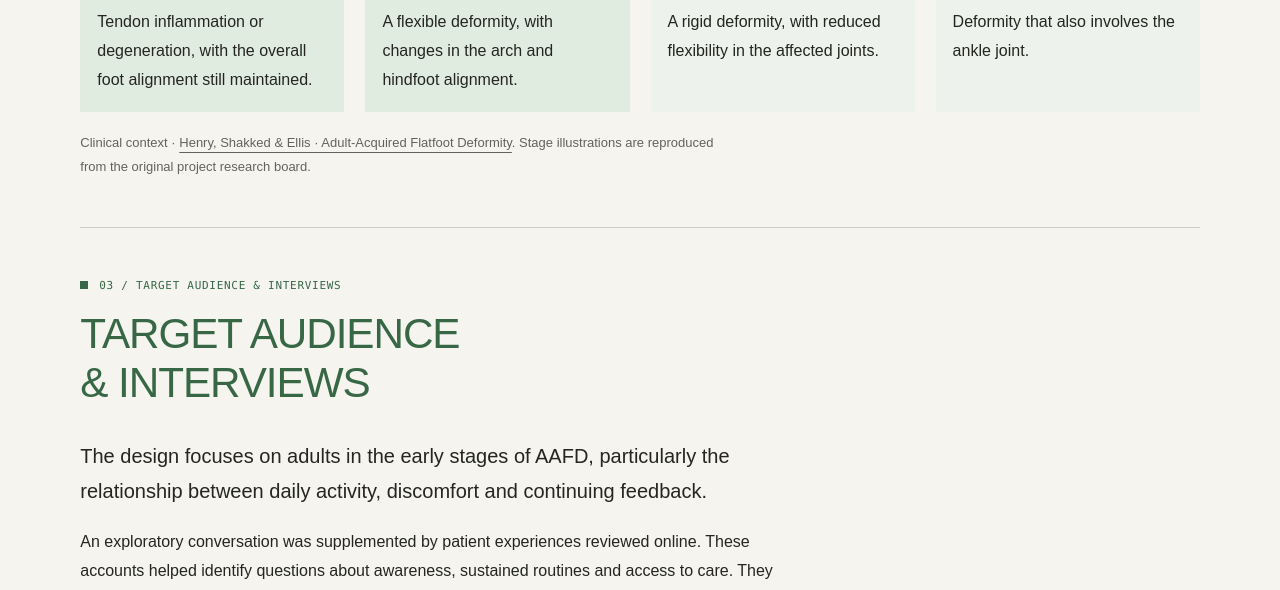
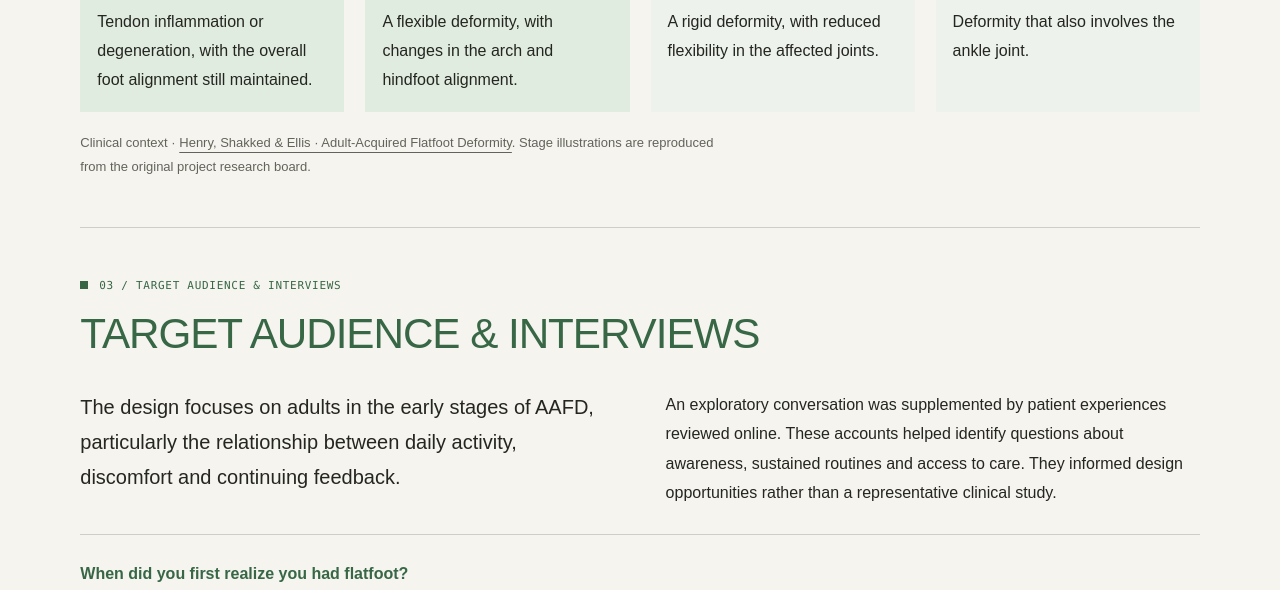
Before and after one commit to YixuanWang77/portfolio, a plain HTML site: page site/projects/archflow/index.html in a window 1280 px wide. Shown: the part 3397-3987 px from the top of the page. Drawn offline with Linux system fonts and the light colour scheme.

Commit message:
Balance ArchFlow audience introduction and section heading wrapping

```diff
--- a/site/projects/archflow/case.css
+++ b/site/projects/archflow/case.css
@@ -3,7 +3,7 @@
 .af-case :is(section,article,figure,div,li){min-width:0}
 .af-case :is(h2,h3,h4){color:var(--af-green);letter-spacing:-.025em;text-wrap:balance}
 .af-case :is(p,figcaption,dd,li){text-wrap:pretty;word-break:normal;hyphens:none}
-.af-case h2{font-size:clamp(31px,3.3vw,47px);line-height:1.16;text-transform:uppercase;max-width:28ch}
+.af-case h2{font-size:clamp(31px,3.3vw,47px);line-height:1.16;text-transform:uppercase;max-width:none}
 .af-case h3{font-size:clamp(23px,2.15vw,30px);line-height:1.3;margin-bottom:18px}
 .af-case h4{font-size:21px;line-height:1.35;margin-bottom:12px}
 .af-case p+p{margin-top:18px}
@@ -47,6 +47,7 @@
 .af-caption-label{display:block;color:var(--af-green);font-weight:500;margin-bottom:3px}
 .af-caption-label+span{display:block}
 .af-two{display:grid;grid-template-columns:repeat(2,minmax(0,1fr));gap:var(--af-gap);align-items:start}
+.af-case .af-audience-intro>p{margin:0}
 .af-three{display:grid;grid-template-columns:repeat(3,minmax(0,1fr));gap:28px}
 .af-paired-copy>div{display:grid;grid-template-rows:subgrid;grid-row:span 3;gap:18px}
 .af-paired-copy>div :is(h3,p){margin:0}
--- a/site/projects/archflow/index.html
+++ b/site/projects/archflow/index.html
@@ -14,7 +14,7 @@
 <meta name="twitter:card" content="summary_large_image">
 <link rel="icon" type="image/svg+xml" href="../../favicon.svg">
 <link rel="stylesheet" href="../../styles.css">
-<link rel="stylesheet" href="case.css?v=award-documents-and-alignment">
+<link rel="stylesheet" href="case.css?v=balanced-section-introductions">
 <script defer src="../../config.js">
 </script>
 <script defer src="../../app.js">
@@ -91,7 +91,7 @@
 </section>
 
 <section class="af-section" id="audience"><header class="af-section-title"><span class="eyebrow">03 / Target Audience &amp; Interviews</span><h2>Target Audience &amp; Interviews</h2></header>
-<div class="af-reading"><p class="af-lead">The design focuses on adults in the early stages of AAFD, particularly the relationship between daily activity, discomfort and continuing feedback.</p><p>An exploratory conversation was supplemented by patient experiences reviewed online. These accounts helped identify questions about awareness, sustained routines and access to care. They informed design opportunities rather than a representative clinical study.</p></div>
+<div class="af-two af-audience-intro"><p class="af-lead">The design focuses on adults in the early stages of AAFD, particularly the relationship between daily activity, discomfort and continuing feedback.</p><p>An exploratory conversation was supplemented by patient experiences reviewed online. These accounts helped identify questions about awareness, sustained routines and access to care. They informed design opportunities rather than a representative clinical study.</p></div>
 <dl class="af-questions">
 <dt>When did you first realize you had flatfoot?</dt><dd>The interviewee described noticing the issue after taking up exercise, while recalling that longer walks had caused discomfort earlier.</dd>
 <dt>Where did you feel pain or discomfort?</dt><dd>The conversation connected discomfort during squats and longer shopping trips with a need to better understand what was happening around the arch.</dd>
```
